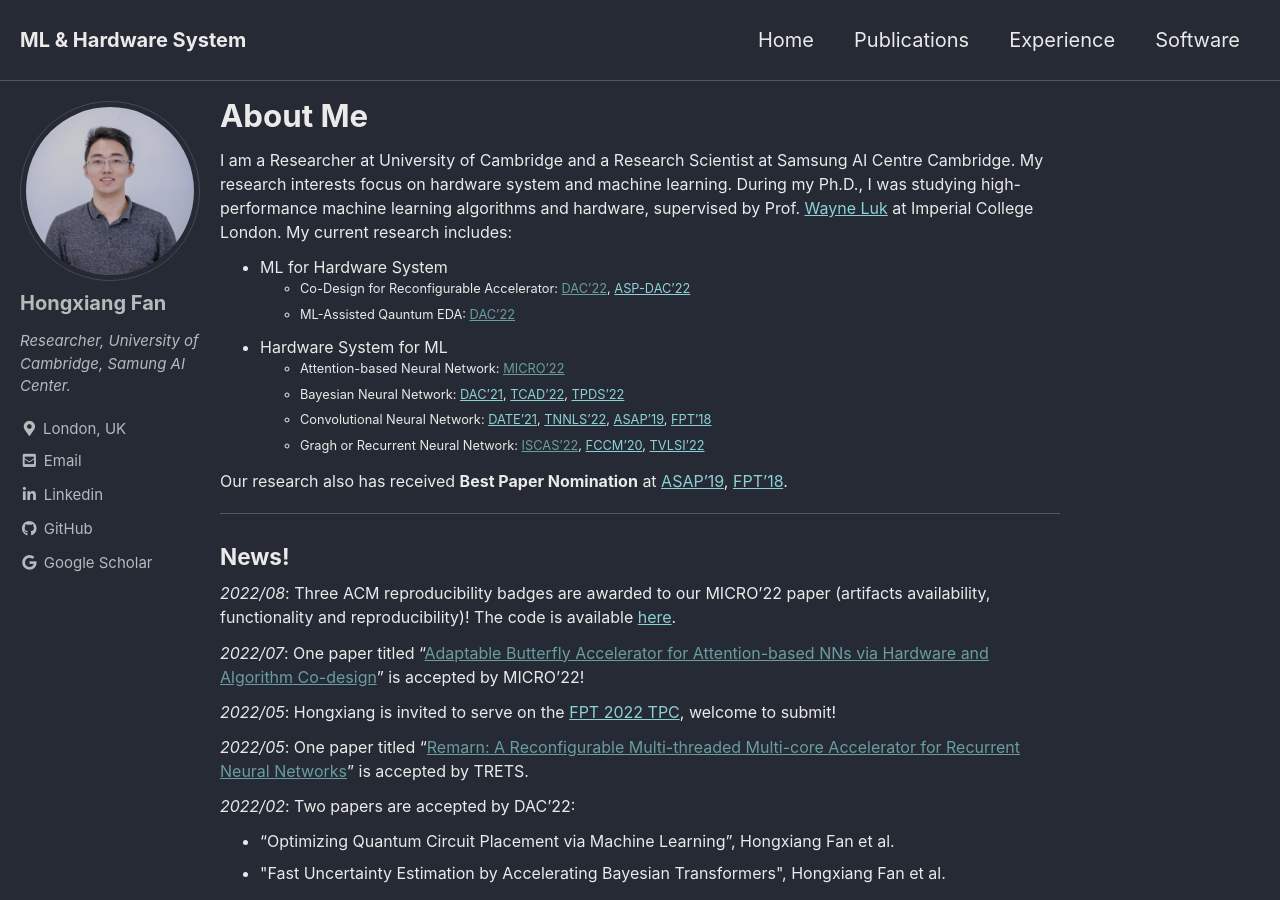
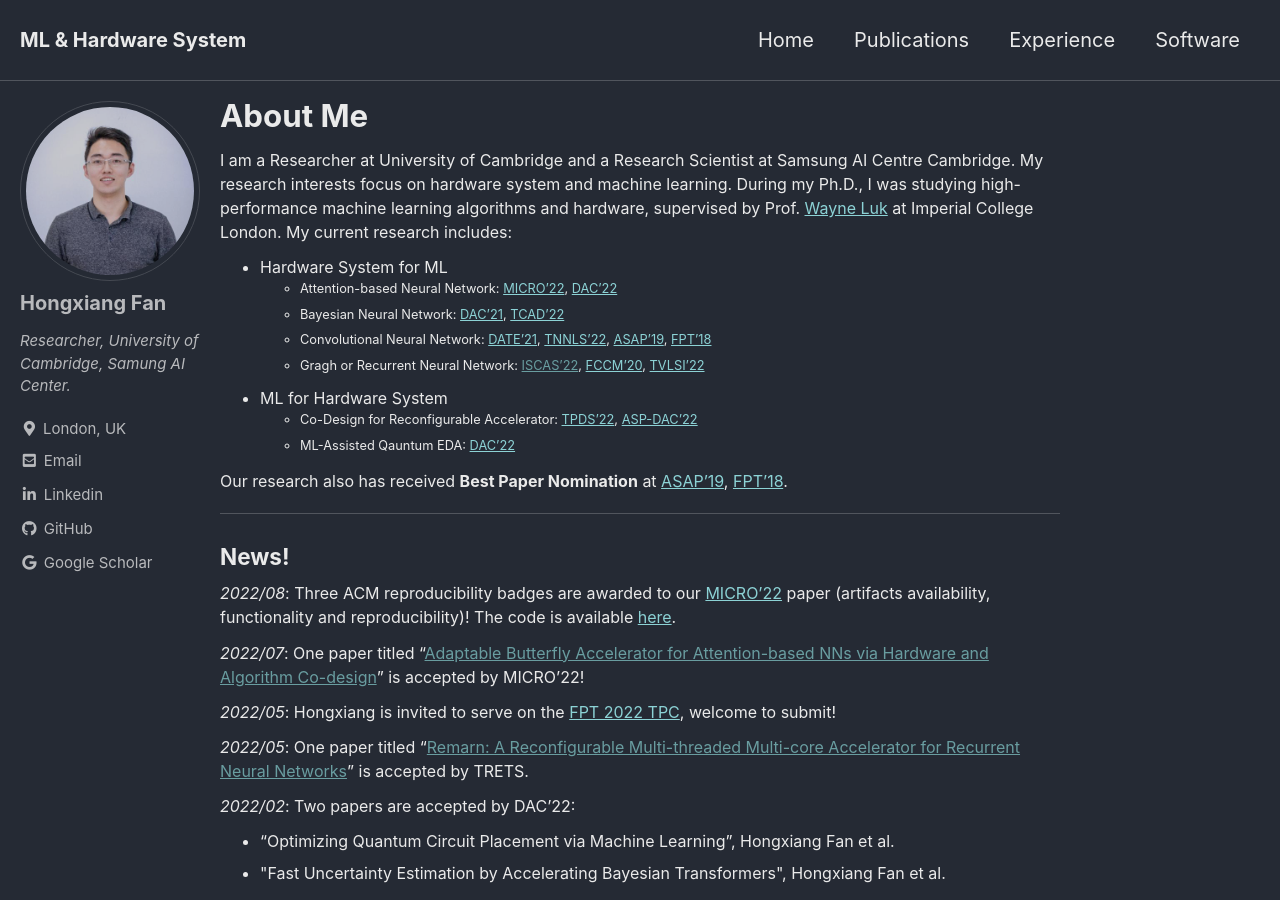
Before and after one commit to os-hxfan/os-hxfan.github.io, a Jekyll site: the page built from index.md, in a window 1280 px wide and 900 px high. Built offline with Jekyll 4.4.1, drawn with Linux system fonts in a browser that asks for light colours; cached includes are drawn as plain includes; our own code applies the rules of GitHub Pages for plain Markdown files; part of the change alters nothing that is shown.

```diff
--- a/index.md
+++ b/index.md
@@ -9,14 +9,15 @@ order: 1
 I am a Researcher at University of Cambridge and a Research Scientist at Samsung AI Centre Cambridge.
 My research interests focus on hardware system and machine learning. During my Ph.D., I was studying high-performance machine learning algorithms and hardware, supervised by Prof. [Wayne Luk](https://www.imperial.ac.uk/people/w.luk) at Imperial College London. My current research includes:
 
-- ML for Hardware System
-    - Co-Design for Reconfigurable Accelerator: [DAC'22](), [ASP-DAC'22](https://arxiv.org/pdf/2111.12787.pdf)
-    - ML-Assisted Qauntum EDA: [DAC'22]()
 - Hardware System for ML
-    - Attention-based Neural Network: [MICRO'22]()
-    - Bayesian Neural Network: [DAC'21](https://arxiv.org/abs/2002.00190), [TCAD'22](https://ieeexplore.ieee.org/document/9743481/), [TPDS'22](https://www.computer.org/csdl/journal/td/2022/12/09720069/1BefexMFkcM)
+    - Attention-based Neural Network: [MICRO'22](https://arxiv.org/abs/2209.09570), [DAC'22](https://dl.acm.org/doi/abs/10.1145/3489517.3530451)
+    - Bayesian Neural Network: [DAC'21](https://arxiv.org/abs/2002.00190), [TCAD'22](https://ieeexplore.ieee.org/document/9743481/)
     - Convolutional Neural Network: [DATE'21](https://www.doc.ic.ac.uk/~wl/papers/21/date21sl.pdf), [TNNLS'22](https://ieeexplore.ieee.org/abstract/document/9570135), [ASAP'19](https://ieeexplore.ieee.org/abstract/document/8825127), [FPT'18](https://www.doc.ic.ac.uk/~wl/papers/18/fpt18hf.pdf)
     - Gragh or Recurrent Neural Network: [ISCAS'22](), [FCCM'20](https://www.doc.ic.ac.uk/~wl/papers/20/fccm20zq.pdf), [TVLSI'22](https://ieeexplore.ieee.org/abstract/document/9664799)
+
+- ML for Hardware System
+    - Co-Design for Reconfigurable Accelerator: [TPDS'22](https://ieeexplore.ieee.org/abstract/document/9720069), [ASP-DAC'22](https://arxiv.org/pdf/2111.12787.pdf)
+    - ML-Assisted Qauntum EDA: [DAC'22](https://dl.acm.org/doi/abs/10.1145/3489517.3530403)
 
 Our research also has received **Best Paper Nomination** at [ASAP'19](https://asap2019.csl.cornell.edu/program.html), [FPT'18](http://www.fpt18.sakura.ne.jp/program.html).
 
@@ -24,7 +25,7 @@ ___
 
 ### News!
 
-*2022/08*: Three ACM reproducibility badges are awarded to our MICRO'22 paper (artifacts availability, functionality and reproducibility)! The code is available [here](https://zenodo.org/record/7010800#.YxEvwezMJhG).
+*2022/08*: Three ACM reproducibility badges are awarded to our [MICRO'22](https://arxiv.org/abs/2209.09570) paper (artifacts availability, functionality and reproducibility)! The code is available [here](https://zenodo.org/record/7010800#.YxEvwezMJhG).
 
 *2022/07*: One paper titled "[Adaptable Butterfly Accelerator for Attention-based NNs via Hardware and Algorithm Co-design]()" is accepted by MICRO'22!
 
```
